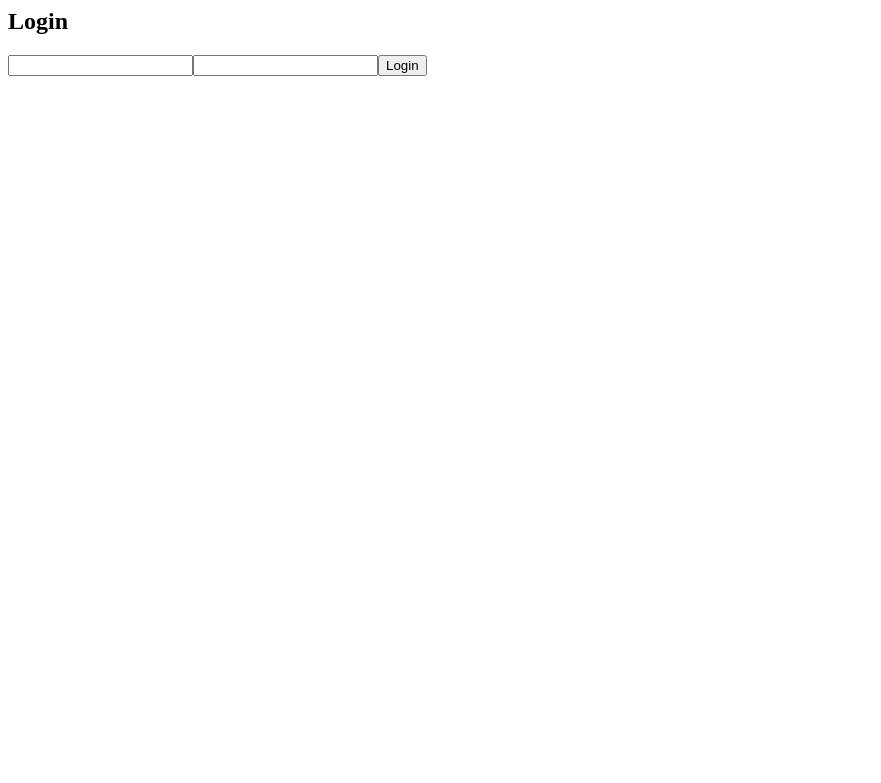
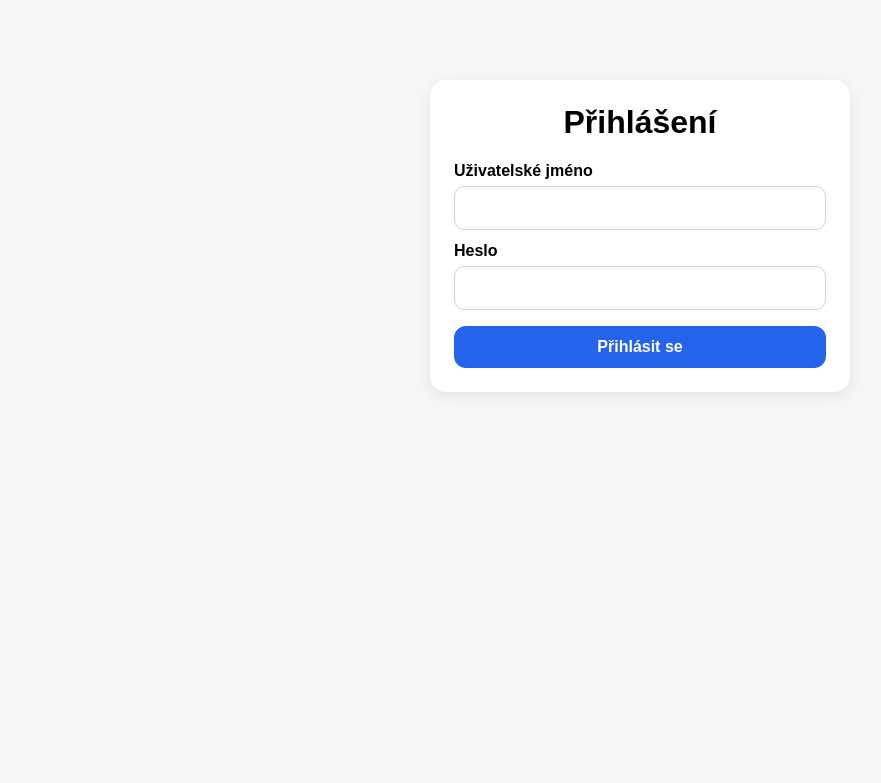
Before and after one commit to pecenyjirikdubno/project-app, a Flask app: page /login in a window 1280 px wide. Before the commit the part shown is almost empty. Shown: the top 783 px of the page, without its empty margins (0-881 px from the left). Run offline with Flask 3, Linux system fonts and the light colour scheme.

Commit message:
login.html

```diff
--- a/templates/login.html
+++ b/templates/login.html
@@ -1 +1,87 @@
-<h2>Login</h2><form method='post'><input name='username'><input name='password' type='password'><button>Login</button></form>
+<!DOCTYPE html>
+<html lang="cs">
+<head>
+    <meta charset="UTF-8">
+    <title>Přihlášení</title>
+    <meta name="viewport" content="width=device-width, initial-scale=1.0">
+    <style>
+        body {
+            font-family: Arial, sans-serif;
+            background: #f4f6f8;
+            margin: 0;
+            padding: 20px;
+        }
+        .wrap {
+            max-width: 420px;
+            margin: 60px auto;
+        }
+        .card {
+            background: white;
+            border-radius: 16px;
+            padding: 24px;
+            box-shadow: 0 4px 14px rgba(0,0,0,0.08);
+        }
+        h1 {
+            text-align: center;
+            margin-top: 0;
+        }
+        label {
+            display: block;
+            font-weight: bold;
+            margin: 12px 0 6px;
+        }
+        input {
+            width: 100%;
+            box-sizing: border-box;
+            padding: 12px;
+            border: 1px solid #cbd5e1;
+            border-radius: 10px;
+            font-size: 16px;
+        }
+        button {
+            width: 100%;
+            margin-top: 16px;
+            padding: 12px;
+            border: none;
+            border-radius: 12px;
+            background: #2563eb;
+            color: white;
+            font-size: 16px;
+            font-weight: bold;
+            cursor: pointer;
+        }
+        .flash {
+            background: #fee2e2;
+            color: #991b1b;
+            padding: 10px;
+            border-radius: 10px;
+            margin-bottom: 12px;
+        }
+    </style>
+</head>
+<body>
+    <div class="wrap">
+        <div class="card">
+            <h1>Přihlášení</h1>
+
+            {% with messages = get_flashed_messages(with_categories=true) %}
+              {% if messages %}
+                {% for category, message in messages %}
+                  <div class="flash">{{ message }}</div>
+                {% endfor %}
+              {% endif %}
+            {% endwith %}
+
+            <form method="POST">
+                <label>Uživatelské jméno</label>
+                <input type="text" name="username" required>
+
+                <label>Heslo</label>
+                <input type="password" name="password" required>
+
+                <button type="submit">Přihlásit se</button>
+            </form>
+        </div>
+    </div>
+</body>
+</html>
```
